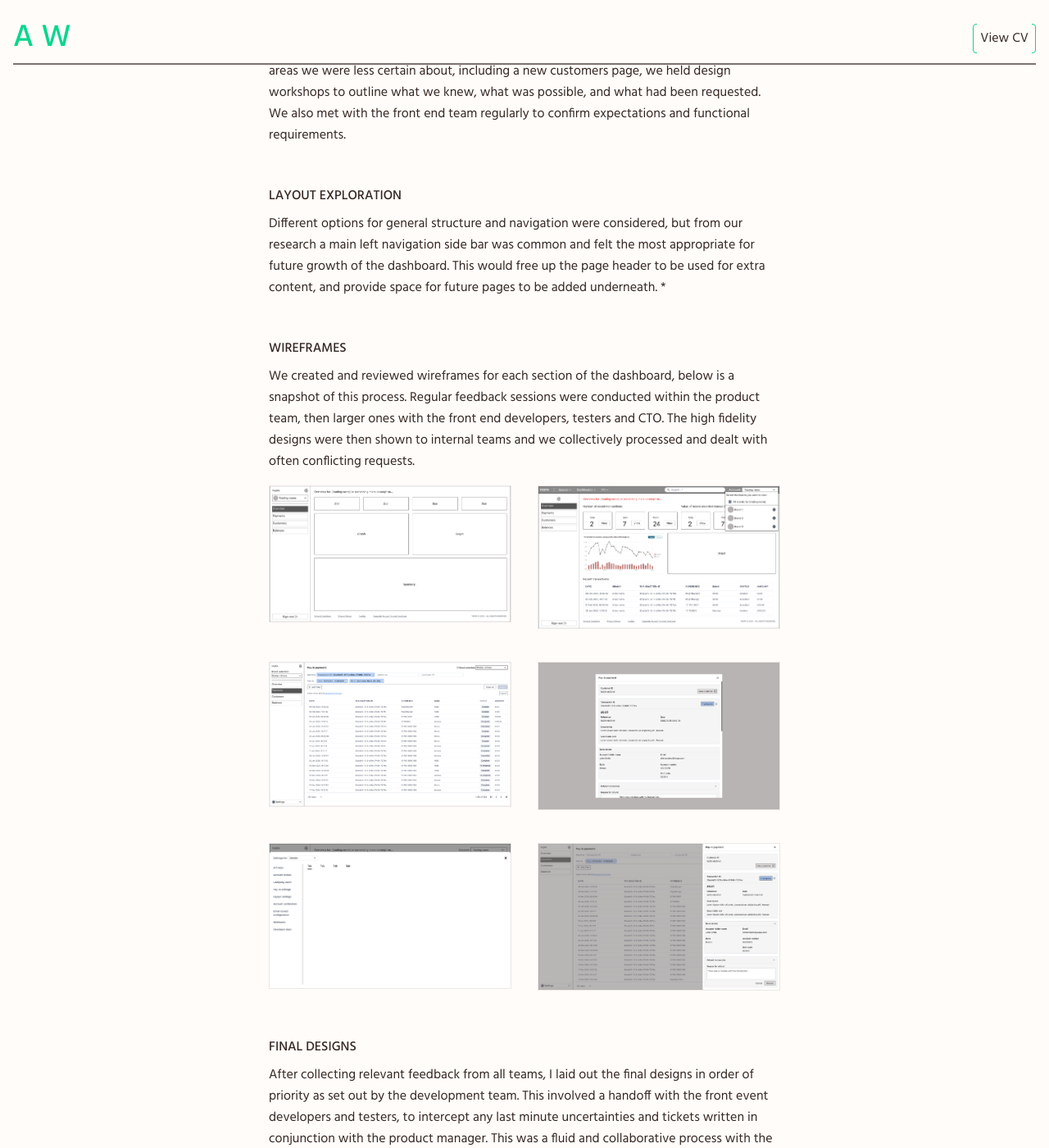
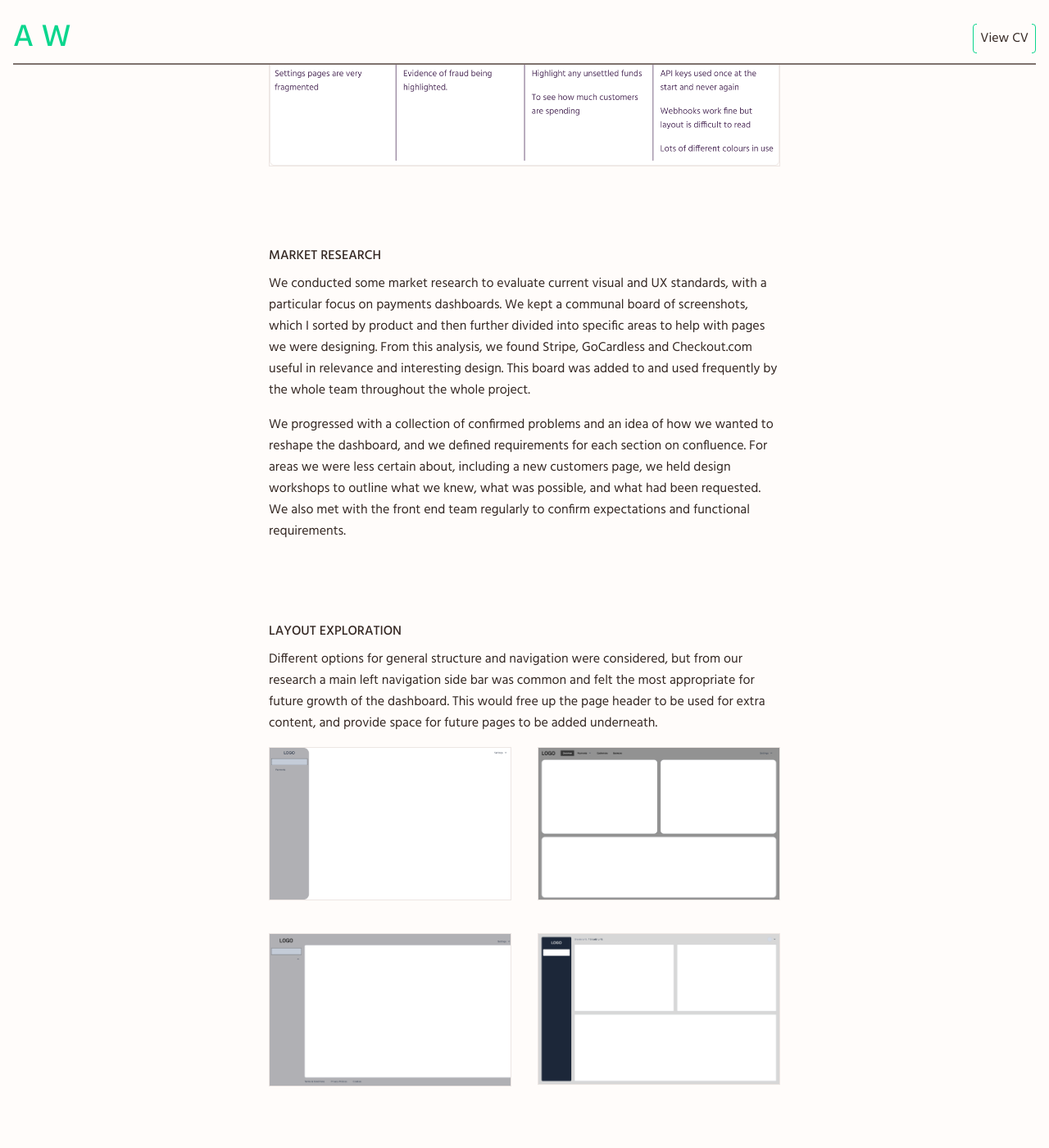
Before and after one commit to davidhiskett/awalsh, a Jekyll site: the page built from _posts/2025-10-28-admin-dashboard.md, in a window 1280 px wide and 1400 px high, scrolled down 2530 px. Shown: the whole window at 82% size. Built offline with Jekyll 4.4.1, drawn with Linux system fonts in a browser that asks for light colours.

Commit message:
Add new images

```diff
--- a/_posts/2025-10-28-admin-dashboard.md
+++ b/_posts/2025-10-28-admin-dashboard.md
@@ -12,14 +12,6 @@ The admin dashboard at Yaspa is a crucial B2B communication tool, documenting da
 With a growing list of complaints, and new features being planned, there was a need to improve the dashboard with scalability in mind. Originally designed by the development team, the dashboard was built with only a few UX patterns in mind, which were based on assumption and never tested. As features have been added, so has the number of issues requiring short term fixes. Being a crucial stage in securing new contracts, improving the dashboard would also bring a welcomed update to sales collateral.
 
 I was brought on board to tackle this redesign. I was the only designer on the project, working alongside a product manager, business analyst, data scientist, three front end developers and two testers. With further input from several other stakeholders.
-
-<div class="row two-column">
-    <img src="{{ site.baseurl }}/assets/img/admin-dashboard/layout-exploration-1.png">
-    <img src="{{ site.baseurl }}/assets/img/admin-dashboard/layout-exploration-2.png">
-    <img src="{{ site.baseurl }}/assets/img/admin-dashboard/layout-exploration-3.png">
-    <img src="{{ site.baseurl }}/assets/img/admin-dashboard/layout-exploration-4.png">
-</div>
-
 
 ## PROBLEM
 - Multiple redundant and faulty features were presenting a poor user experience.
@@ -37,28 +29,36 @@ I was brought on board to tackle this redesign. I was the only designer on the p
 
 ---
 
-## EXISTING DASHBOARD
+### EXISTING DASHBOARD
 Before reviewing any existing research that had been conducted, my initial focus was to review the dashboard in its current state, to ensure I was approaching this task objectively. I took screenshots of every section, observing what in my view worked, didn't work, or appeared to be missing.
 
+![]({{ site.baseurl }}/assets/img/admin-dashboard/existing-dashboard-1.png)
 
-## INTERVIEWS
+### INTERVIEWS
 Prior to joining the company, a design colleague had conducted interviews with three merchants who had recently integrated with Yaspa. These customers were asked open ended questions regarding their recent experience with the dashboard. A standout finding from this was checking the status of a transaction was a crucial task. It was also reported that some filters do not work reliably, and more analytics on both customers and transactions would be helpful.
 
 As a product team we then spoke internally to the compliance, customer support and sales teams to get an assessment of how our colleagues, and the customers they spoke to daily, experienced the dashboard. Below is a summary of the points we discovered.
 
+![]({{ site.baseurl }}/assets/img/admin-dashboard/interviews-1.png)
 
-## MARKET RESEARCH
+### MARKET RESEARCH
 We conducted some market research to evaluate current visual and UX standards, with a particular focus on payments dashboards. We kept a communal board of screenshots, which I sorted by product and then further divided into specific areas to help with pages we were designing. From this analysis, we found Stripe, GoCardless and Checkout.com useful in relevance and interesting design. This board was added to and used frequently by the whole team throughout the whole project.
 
 
 We progressed with a collection of confirmed problems and an idea of how we wanted to reshape the dashboard, and we defined requirements for each section on confluence. For areas we were less certain about, including a new customers page, we held design workshops to outline what we knew, what was possible, and what had been requested. We also met with the front end team regularly to confirm expectations and functional requirements.
 
 
-## LAYOUT EXPLORATION
+### LAYOUT EXPLORATION
 Different options for general structure and navigation were considered, but from our research a main left navigation side bar was common and felt the most appropriate for future growth of the dashboard. This would free up the page header to be used for extra content, and provide space for future pages to be added underneath.
-*
 
-## WIREFRAMES
+<div class="row two-column">
+    <img src="{{ site.baseurl }}/assets/img/admin-dashboard/layout-exploration-1.png">
+    <img src="{{ site.baseurl }}/assets/img/admin-dashboard/layout-exploration-2.png">
+    <img src="{{ site.baseurl }}/assets/img/admin-dashboard/layout-exploration-3.png">
+    <img src="{{ site.baseurl }}/assets/img/admin-dashboard/layout-exploration-4.png">
+</div>
+
+### WIREFRAMES
 We created and reviewed wireframes for each section of the dashboard, below is a snapshot of this process. Regular feedback sessions were conducted within the product team, then larger ones with the front end developers, testers and CTO. The high fidelity designs were then shown to internal teams and we collectively processed and dealt with often conflicting requests.
 
 <div class="row two-column">
@@ -70,7 +70,7 @@ We created and reviewed wireframes for each section of the dashboard, below is a
     <img src="{{ site.baseurl }}/assets/img/admin-dashboard/wireframes-6.png">
 </div>
 
-## FINAL DESIGNS
+### FINAL DESIGNS
 After collecting relevant feedback from all teams, I laid out the final designs in order of priority as set out by the development team. This involved a handoff with the front event developers and testers, to intercept any last minute uncertainties and tickets written in conjunction with the product manager. This was a fluid and collaborative process with the front end developers, reviewing designs with me before they were handed to the testing team.
 
 
@@ -78,9 +78,9 @@ After collecting relevant feedback from all teams, I laid out the final designs
 During this project, the marketing team also carried out a brand refresh. I worked with marketing to ensure we incorporated the updated colours, logo and design into the dashboard. We then worked collaboratively on an updated sign in screen for the dashboard, to complement the new website.
 
 
-## TESTING
+### TESTING
 As this was a redesign project, we carried over most of the functionality from the existing dashboard. Our aim with testing was therefore to ensure this functionality had been preserved. One challenge we came up against was a lack of documentation for existing functionality. Our initial task was therefore to work closely with our business analyst to set a list of user scenarios which we needed to check. This massively improved our process for the future. Due to time constraints and a lack of willing customers to test the design with, we are also still in the process of collecting feedback on the dashboard, which will be encouraged through a feedback button and survey form on the main side bar.
 
 
-## REFLECTION
+### REFLECTION
 It was great to work on this project at a new company, and contribute to improving process at a busy startup. This is an ongoing project, and after we release the dashboard, our attention is shifting to small fixes that still need doing and new sections that are being developed. I do see many areas for improvement and have kept a list of ideas which I consistently add to, for example I would personally like to see more of the brand update making its way into the dashboard in certain areas and would enjoy working with the marketing team to make this happen. I also would like to engage with customers to collect more meaningful feedback.
```
Also changed, not shown: assets/img/admin-dashboard/existing-dashboard-1.png (added), assets/img/admin-dashboard/interviews-1.png (added), 6 other files.
